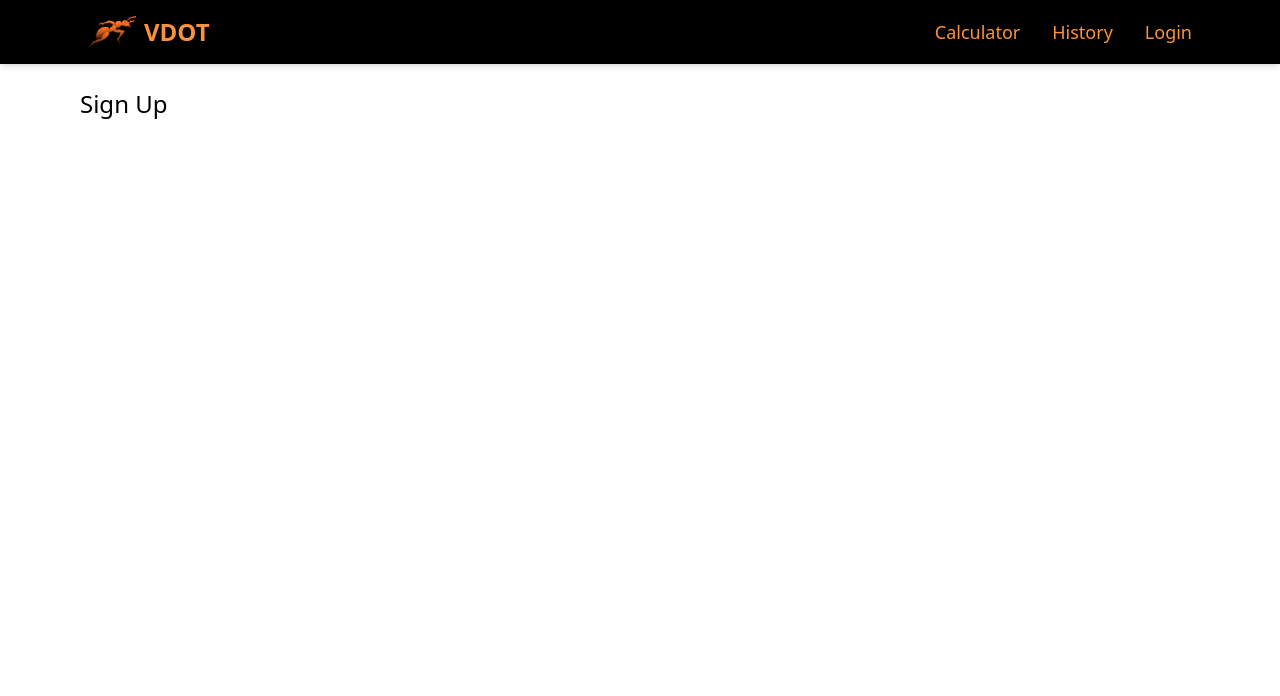
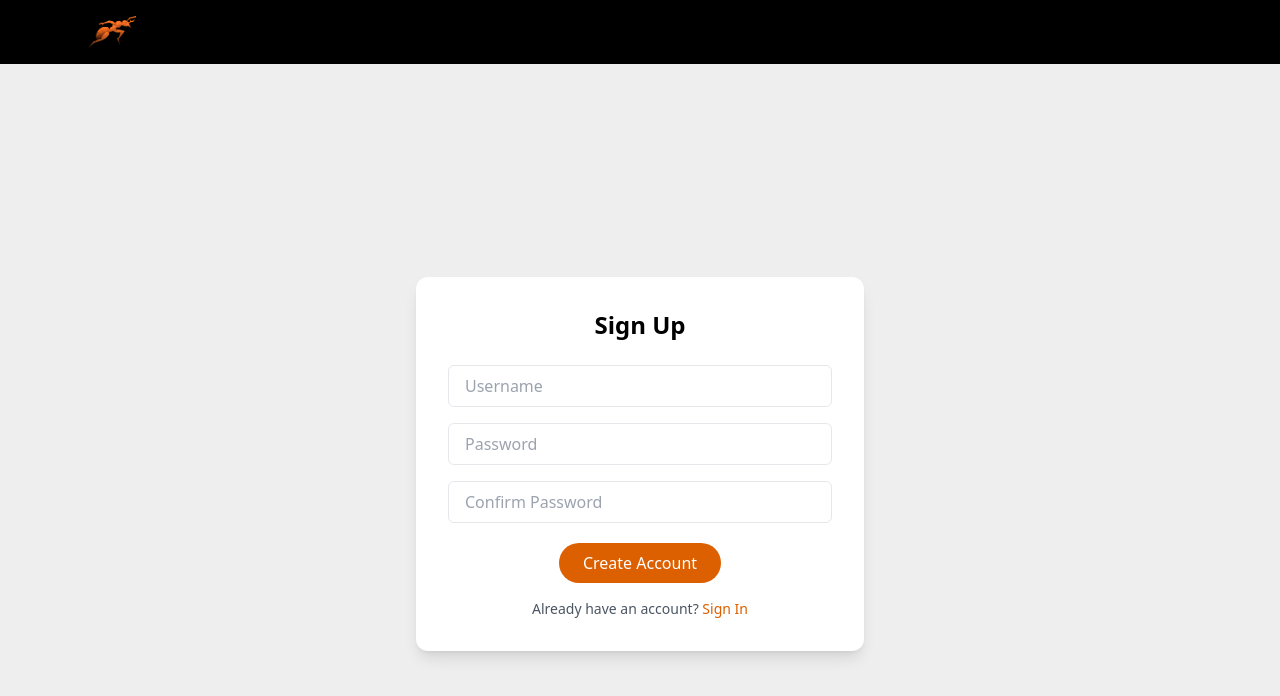
Before and after one commit to itsChewin/runvdot, a React (Vite) app in the folder frontend/: page /signup in a window 1280 px wide. Shown: the top 696 px of the page. Built offline with nearby package versions, Linux system fonts and the light colour scheme.

Commit message:
finish frontend for SignIn and SignUp

```diff
--- a/frontend/src/App.jsx
+++ b/frontend/src/App.jsx
@@ -1,18 +1,15 @@
-import { BrowserRouter as Router, Routes, Route } from 'react-router-dom';
-import Navbar from './components/Navbar';
+import { BrowserRouter as Router, Routes, Route } from "react-router-dom";
+import Navbar from "./components/Navbar";
+import Home from "./pages/Home";
+import SignIn from "./pages/SignIn";
+import SignUp from "./pages/SignUp";
+import Calculator from "./pages/Calculator";
+import History from "./pages/History";
 
-import Home from './pages/Home';
-import SignIn from './pages/SignIn';
-import SignUp from './pages/SignUp';
-import Calculator from './pages/Calculator';
-import History from './pages/History';
-
-function App() {
+export default function App() {
   return (
     <Router>
-      <div className="min-h-screen bg-white text-black">
       <Navbar />
-        <main className="max-w-6xl mx-auto px-4 py-6">
       <Routes>
         <Route path="/" element={<Home />} />
         <Route path="/signin" element={<SignIn />} />
@@ -20,10 +17,6 @@ function App() {
         <Route path="/calculator" element={<Calculator />} />
         <Route path="/history" element={<History />} />
       </Routes>
-        </main>
-      </div>
     </Router>
   );
 }
-
-export default App;
--- a/frontend/src/pages/SignIn.jsx
+++ b/frontend/src/pages/SignIn.jsx
@@ -1,3 +1,39 @@
+import { Link } from "react-router-dom";
+
 export default function SignIn() {
-  return <h1 className="text-2xl">Sign In</h1>;
+  return (
+    <div className="min-h-screen w-full bg-grayBg flex items-center justify-center">
+      <div className="bg-white shadow-lg rounded-xl p-8 w-full max-w-md">
+        <h2 className="text-2xl font-semibold text-center mb-6 text-black">
+          Sign In
+        </h2>
+        <form>
+          <input
+            type="text"
+            placeholder="Username"
+            className="w-full mb-4 px-4 py-2 border rounded-md focus:outline-none focus:ring-2 focus:ring-orange placeholder-gray-400"
+          />
+          <input
+            type="password"
+            placeholder="Password"
+            className="w-full mb-4 px-4 py-2 border rounded-md focus:outline-none focus:ring-2 focus:ring-orange placeholder-gray-400"
+          />
+          <div className="flex justify-center mt-1">
+            <Link
+              to="/calculator"
+              className="inline-block bg-orange text-white px-6 py-2 rounded-full hover:bg-opacity-90 transition"
+            >
+              Login
+            </Link>
+          </div>
+        </form>
+        <p className="text-center mt-4 text-sm text-gray-600">
+          Don’t have an account?{" "}
+          <Link to="/signup" className="text-orange hover:underline">
+            Sign Up
+          </Link>
+        </p>
+      </div>
+    </div>
+  );
 }
--- a/frontend/src/pages/SignUp.jsx
+++ b/frontend/src/pages/SignUp.jsx
@@ -1,3 +1,42 @@
+import { Link } from "react-router-dom";
+
 export default function SignUp() {
-  return <h1 className="text-2xl">Sign Up</h1>;
+  return (
+    <div className="min-h-screen w-full bg-grayBg flex items-center justify-center">
+      <div className="bg-white shadow-lg rounded-xl p-8 w-full max-w-md">
+        <h2 className="text-2xl font-semibold text-center mb-6 text-black">Sign Up</h2>
+        <form>
+          <input
+            type="text"
+            placeholder="Username"
+            className="w-full mb-4 px-4 py-2 border rounded-md focus:outline-none focus:ring-2 focus:ring-orange"
+          />
+          <input
+            type="password"
+            placeholder="Password"
+            className="w-full mb-4 px-4 py-2 border rounded-md focus:outline-none focus:ring-2 focus:ring-orange"
+          />
+          <input
+            type="password"
+            placeholder="Confirm Password"
+            className="w-full mb-4 px-4 py-2 border rounded-md focus:outline-none focus:ring-2 focus:ring-orange"
+          />
+          <div className="flex justify-center mt-1">
+          <Link
+            type="submit"
+            className="inline-block bg-orange text-white px-6 py-2 rounded-full hover:bg-opacity-90 transition"
+          >
+            Create Account
+          </Link>
+          </div>
+        </form>
+        <p className="text-center mt-4 text-sm text-gray-600">
+          Already have an account?{" "}
+          <Link to="/signin" className="text-orange hover:underline">
+            Sign In
+          </Link>
+        </p>
+      </div>
+    </div>
+  );
 }
--- a/frontend/tailwind.config.js
+++ b/frontend/tailwind.config.js
@@ -2,16 +2,15 @@
 export default {
   content: [
     "./index.html",
-    "./src/**/*.{js,jsx,ts,tsx}", // <- this is important
+    "./src/**/*.{js,jsx,ts,tsx}",
   ],
   theme: {
-    extend: {
-      colors: {
-        orange: {
-          DEFAULT: "#DC5F00", // now `text-orange`, `bg-orange`, etc. will use this
-        },
-      },
+  extend: {
+    colors: {
+      orange: "#DC5F00", // Primary orange color
+      grayBg: "#EEEEEE", // Light gray background color
     },
   },
+},
   plugins: [],
 }
```
Lines whose indentation alone changed are shown as unchanged.
